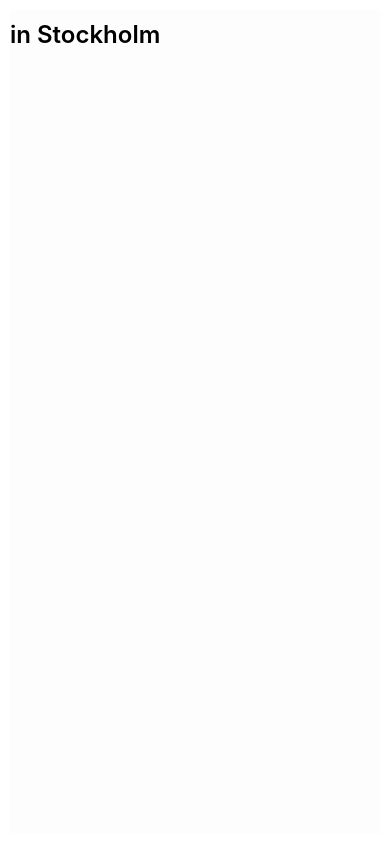
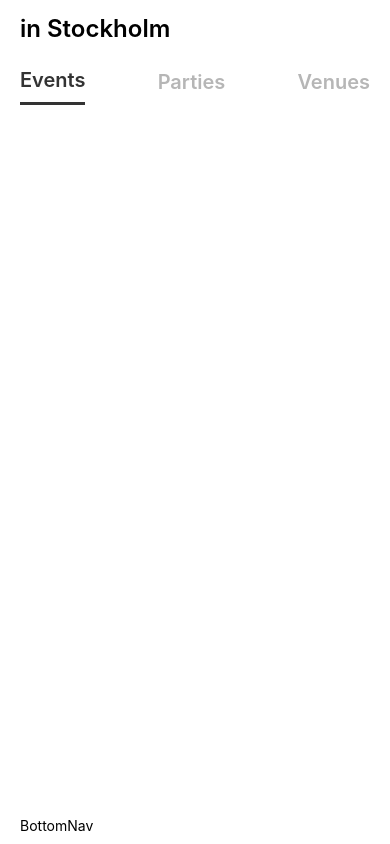
Before and after one commit to RaoulBock/CLICK-A-TAB-GAME, a React Native app: screen / in a window 390 px wide. Built offline with nearby package versions, Linux system fonts and the light colour scheme.

Commit message:
front-end

```diff
--- /dev/null
+++ b/Components/Nav/BottomNav.js
@@ -0,0 +1,16 @@
+import { StyleSheet, Text, View } from "react-native";
+import React from "react";
+
+const BottomNav = () => {
+  return (
+    <View style={styles.outline}>
+      <Text>BottomNav</Text>
+    </View>
+  );
+};
+
+export default BottomNav;
+
+const styles = StyleSheet.create({
+  outline: {},
+});
--- a/Components/Nav/Nav.js
+++ b/Components/Nav/Nav.js
@@ -17,7 +17,7 @@ const styles = StyleSheet.create({
     flexDirection: "row",
     alignItems: "center",
     justifyContent: "space-between",
-    marginTop: 10,
+    marginTop: 4,
   },
   text: {
     fontWeight: "600",
--- /dev/null
+++ b/Components/Nav/SlideNav.js
@@ -0,0 +1,50 @@
+import { StyleSheet, Text, TouchableOpacity, View } from "react-native";
+import React from "react";
+import { AppContext } from "../../Context/AppContext";
+
+const SlideNav = () => {
+  const { tab, setTab } = React.useContext(AppContext);
+  return (
+    <View style={styles.outline}>
+      <TouchableOpacity style={styles.btn} onPress={() => setTab(0)}>
+        <Text style={tab === 0 ? styles.isActive : styles.text}>Events</Text>
+      </TouchableOpacity>
+      <TouchableOpacity style={styles.btn} onPress={() => setTab(1)}>
+        <Text style={tab === 1 ? styles.isActive : styles.text}>Parties</Text>
+      </TouchableOpacity>
+      <TouchableOpacity style={styles.btn} onPress={() => setTab(2)}>
+        <Text style={tab === 2 ? styles.isActive : styles.text}>Venues</Text>
+      </TouchableOpacity>
+    </View>
+  );
+};
+
+export default SlideNav;
+
+const styles = StyleSheet.create({
+  outline: {
+    flexDirection: "row",
+    alignItems: "center",
+    justifyContent: "space-between",
+    marginTop: 15,
+  },
+  text: {
+    fontWeight: "600",
+    color: "#b6b6b6",
+    fontSize: 20,
+    paddingVertical: 10,
+    textAlign: "center",
+    flexDirection: "row",
+    alignItems: "center",
+    justifyContent: "center",
+  },
+  isActive: {
+    fontWeight: "600",
+    color: "#333",
+    fontSize: 20,
+    paddingVertical: 10,
+    borderBottomColor: "#333",
+    borderBottomWidth: 3,
+    textAlign: "center",
+  },
+});
--- a/Context/AppContext.js
+++ b/Context/AppContext.js
@@ -8,12 +8,15 @@ export const AppContext = React.createContext({
 
 const AppProvider = ({ children }) => {
   const [navPage, setNavPage] = React.useState(APP_PAGES.APP.HOME);
+  const [tab, setTab] = React.useState(0);
 
   return (
     <AppContext.Provider
       value={{
         navPage,
         setNavPage,
+        tab,
+        setTab,
       }}
     >
       {children}
--- a/Screens/HomeScreen.js
+++ b/Screens/HomeScreen.js
@@ -9,11 +9,16 @@ import {
 } from "react-native";
 import React from "react";
 import Nav from "../Components/Nav/Nav";
+import SlideNav from "../Components/Nav/SlideNav";
+import BottomNav from "../Components/Nav/BottomNav";
 
 const HomeScreen = () => {
   return (
     <View style={styles.outline}>
       <Nav title={"in Stockholm"} />
+      <SlideNav />
+      <View style={{ flex: 1 }}></View>
+      <BottomNav />
     </View>
   );
 };
@@ -24,7 +29,7 @@ const styles = StyleSheet.create({
   outline: {
     flex: 1,
     paddingTop: Platform.OS === "android" ? StatusBar.currentHeight : 0,
-    backgroundColor: "#fdfdfd",
-    margin: 10,
+    marginHorizontal: 20,
+    marginVertical: 10,
   },
 });
```
